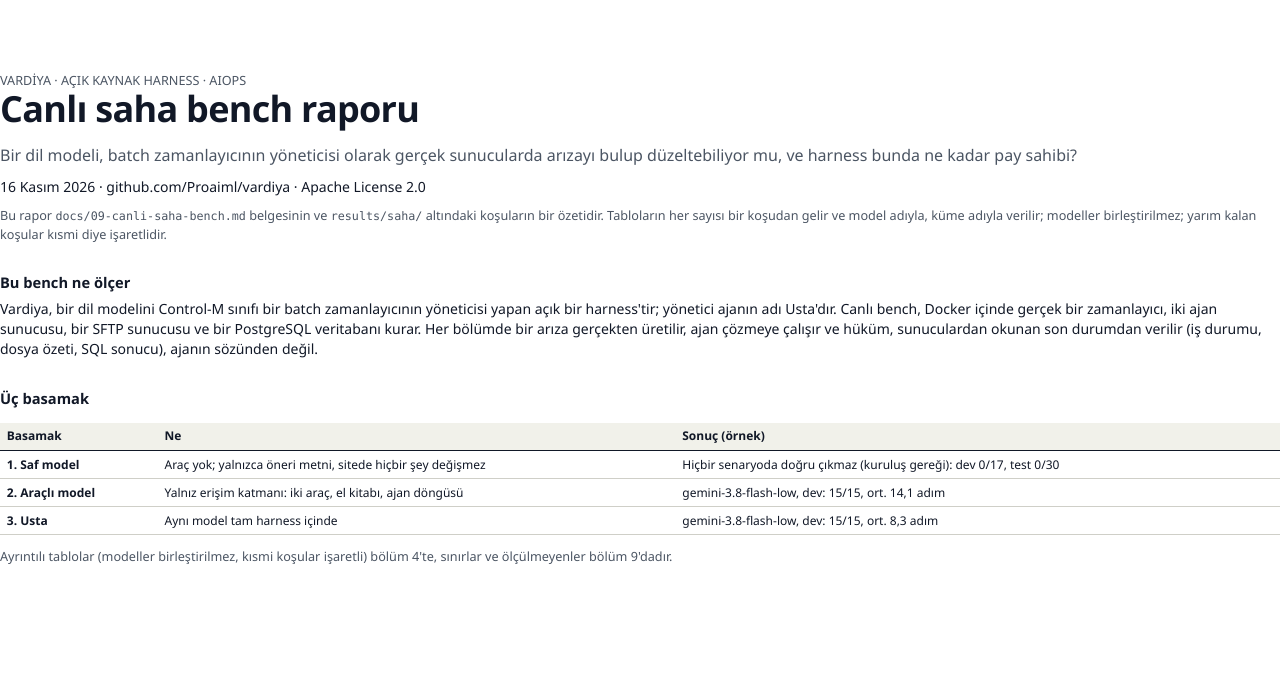
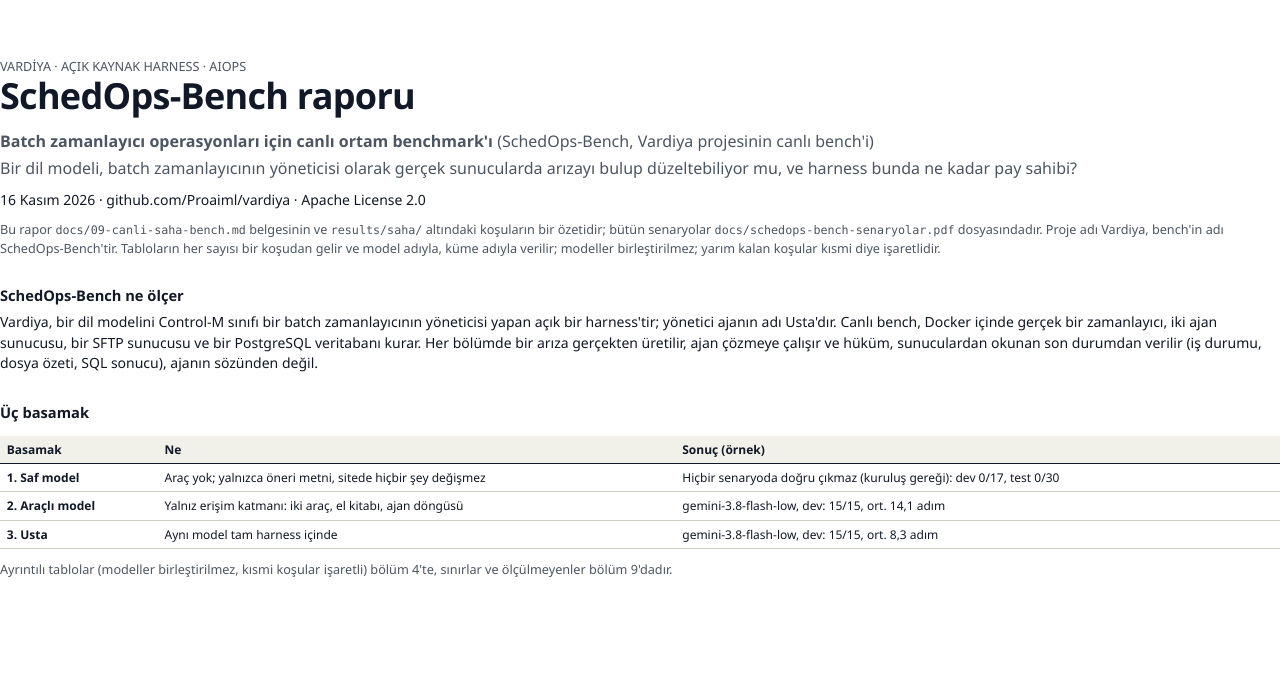
Before and after one commit to Proaiml/vardiya, a plain HTML site: page docs/afis/bench-rapor.html in a window 1280 px wide. Shown: the part 112-800 px from the top of the page. Drawn offline with Linux system fonts and the light colour scheme.

Commit message:
Benchmark adı SchedOps-Bench: README bölümü, afiş ve rapor kapağı
Co-Authored-By: Claude Sonnet 5.5 <noreply@anthropic.com>

```diff
--- a/docs/afis/bench-rapor.html
+++ b/docs/afis/bench-rapor.html
@@ -2,7 +2,7 @@
 <html lang="tr">
 <head>
 <meta charset="utf-8">
-<title>Vardiya canlı saha bench raporu</title>
+<title>SchedOps-Bench raporu</title>
 <style>
   @page { size: A4; margin: 18mm 16mm 18mm 16mm; }
   :root { --ink:#111827; --muted:#4b5563; --line:#cfcfc8; --teal:#0f6b62; --amber:#9a4a06; --soft:#f1f1ea; }
@@ -33,11 +33,12 @@
 
 <div class="cover">
   <div class="meta">VARDİYA · AÇIK KAYNAK HARNESS · AIOPS</div>
-  <h1>Canlı saha bench raporu</h1>
+  <h1>SchedOps-Bench raporu</h1>
+  <p class="lead" style="margin-bottom:1mm"><b>Batch zamanlayıcı operasyonları için canlı ortam benchmark'ı</b> (SchedOps-Bench, Vardiya projesinin canlı bench'i)</p>
   <p class="lead">Bir dil modeli, batch zamanlayıcının yöneticisi olarak gerçek sunucularda arızayı bulup düzeltebiliyor mu, ve harness bunda ne kadar pay sahibi?</p>
   <p>16 Kasım 2026 · github.com/Proaiml/vardiya · Apache License 2.0</p>
-  <p class="meta">Bu rapor <code>docs/09-canli-saha-bench.md</code> belgesinin ve <code>results/saha/</code> altındaki koşuların bir özetidir. Tabloların her sayısı bir koşudan gelir ve model adıyla, küme adıyla verilir; modeller birleştirilmez; yarım kalan koşular kısmi diye işaretlidir.</p>
-  <h3>Bu bench ne ölçer</h3>
+  <p class="meta">Bu rapor <code>docs/09-canli-saha-bench.md</code> belgesinin ve <code>results/saha/</code> altındaki koşuların bir özetidir; bütün senaryolar <code>docs/schedops-bench-senaryolar.pdf</code> dosyasındadır. Proje adı Vardiya, bench'in adı SchedOps-Bench'tir. Tabloların her sayısı bir koşudan gelir ve model adıyla, küme adıyla verilir; modeller birleştirilmez; yarım kalan koşular kısmi diye işaretlidir.</p>
+  <h3>SchedOps-Bench ne ölçer</h3>
   <p>Vardiya, bir dil modelini Control-M sınıfı bir batch zamanlayıcının yöneticisi yapan açık bir harness'tir; yönetici ajanın adı Usta'dır. Canlı bench, Docker içinde gerçek bir zamanlayıcı, iki ajan sunucusu, bir SFTP sunucusu ve bir PostgreSQL veritabanı kurar. Her bölümde bir arıza gerçekten üretilir, ajan çözmeye çalışır ve hüküm, sunuculardan okunan son durumdan verilir (iş durumu, dosya özeti, SQL sonucu), ajanın sözünden değil.</p>
   <h3>Üç basamak</h3>
   <table>
```
Also changed, not shown: docs/afis/vardiya-afis.html (+2 -2 lines), docs/afis/vardiya-afis.png, 3 other files.
